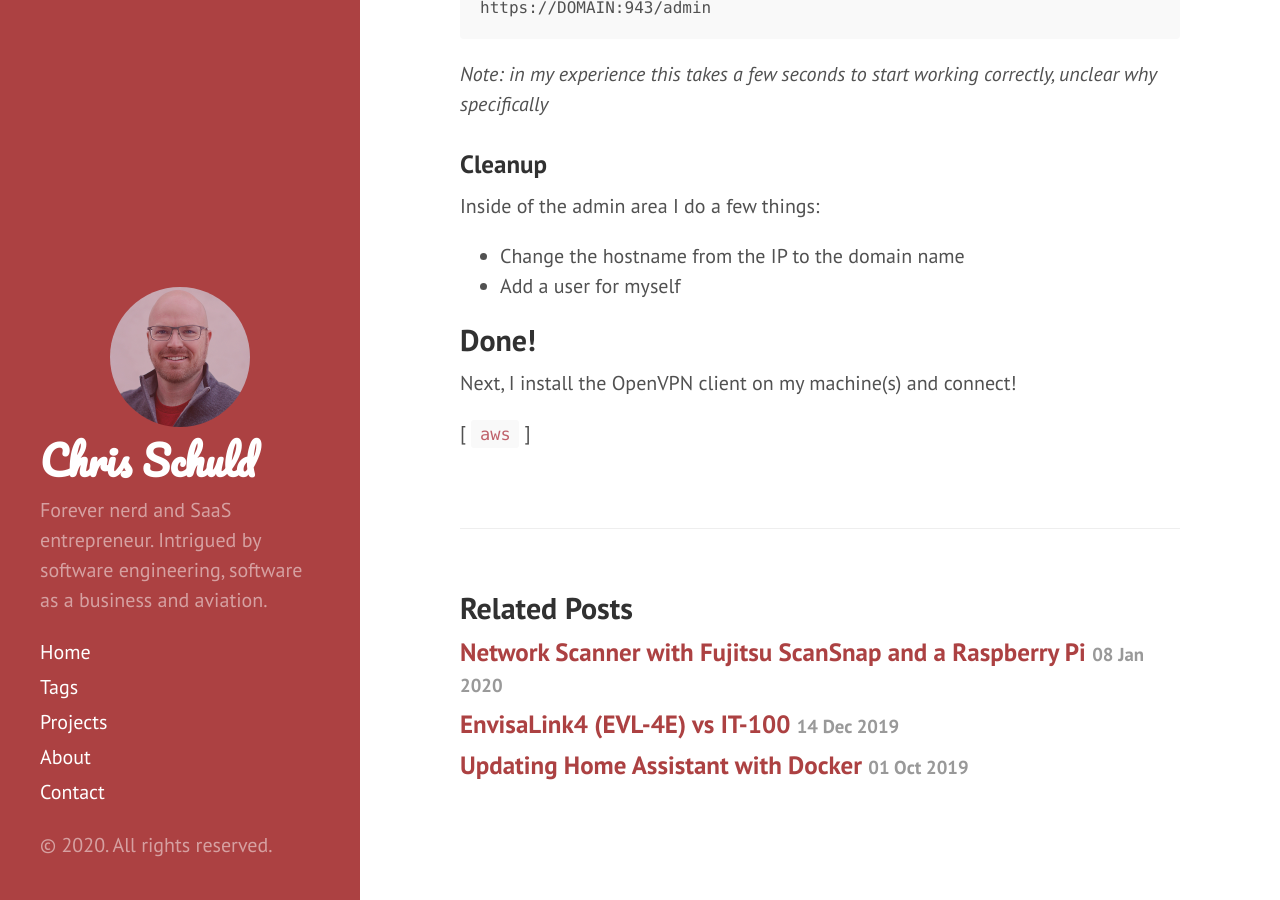
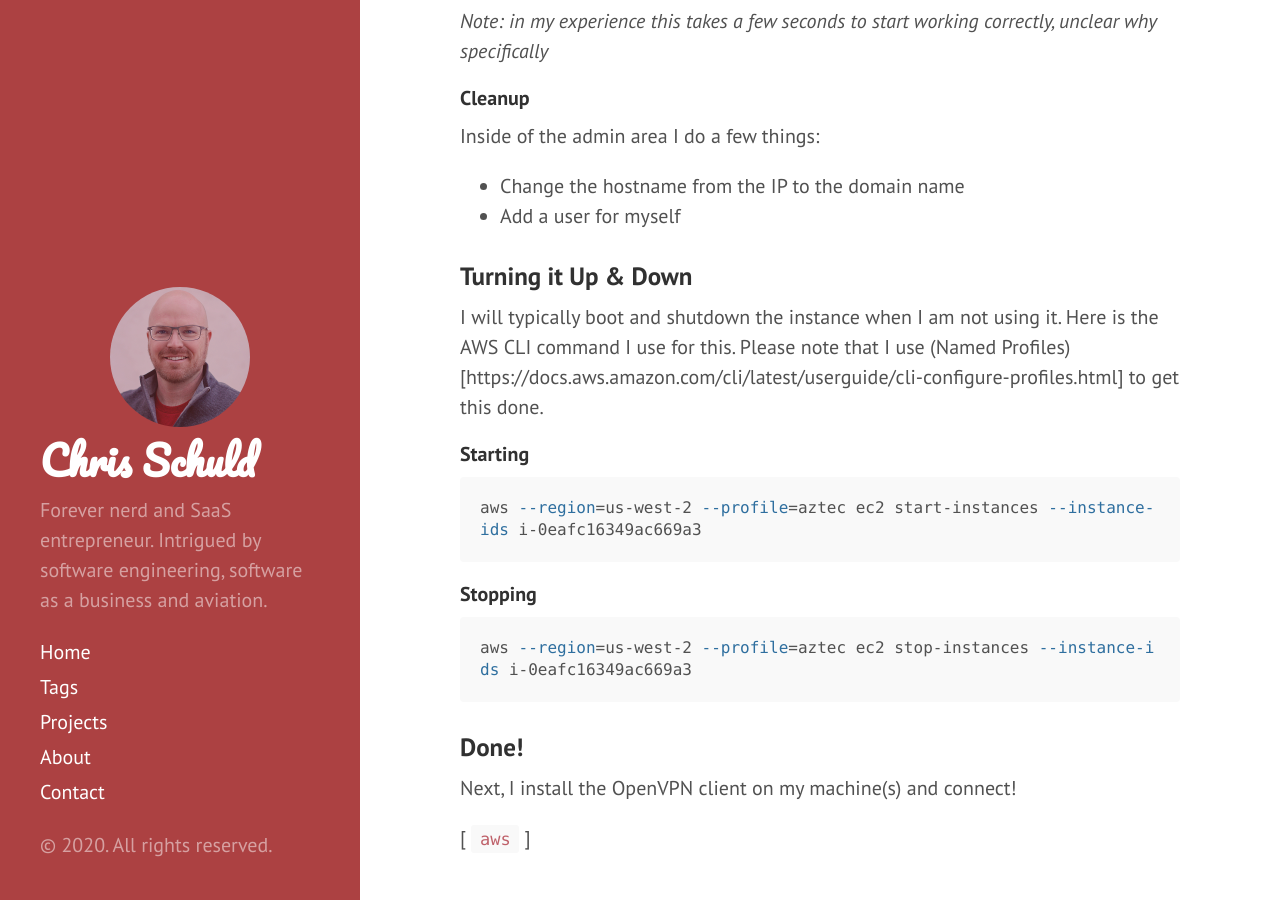
Before and after one commit to cbschuld/chrisschuld.com-legacy, a Jekyll site: the page built from _posts/2020-02-02-using-openvpn-for-aws-vpn.md, in a window 1280 px wide and 900 px high, scrolled down 2753 px. Built offline with Jekyll 4.4.1, drawn with Linux system fonts in a browser that asks for light colours; nearby versions of some CDN libraries.

Commit message:
fixes for post

````diff
--- a/_posts/2020-02-02-using-openvpn-for-aws-vpn.md
+++ b/_posts/2020-02-02-using-openvpn-for-aws-vpn.md
@@ -6,32 +6,32 @@ tags: aws
 
 I continue to find a need for a simple and inexpensive VPN solution for Amazon Web Services.  The VPN solutions AWS provides feel like extended pricing overkill for what I am typically looking for.  I also want to add SSL for the HTTPS side of the configuration via [Let's Encrypt](https://letsencrypt.org/).
 
-## Pick 2
+### Pick 2
 
 In the Good, Fast, Cheap triangle I am working towards Fast and Cheap here.
 
-## Goals
+### Goals
 
 Overall I want to connect to my AWS VPC via VPN, access resources and then disconnect.  I do not have a goal beyond that.
 
-## Process
+### Process
 
 Here is the walk through I use to stand up an OpenVPN server in an AWS account and use [Let's Encrypt](https://letsencrypt.org/) to provide the SSL certificate.
 
-### Create the Instance
+#### Create the Instance
 
 First, in my AWS account I locate OpenVPN image in the AWS marketplace:
-![aws marketplace for openvpn](/images/openvpn-marketplace.png)
+<img alt="aws marketplace for openvpn" src="/images/openvpn-marketplace.png"/>
 
 I then launch this AMI as a **t3.nano** with a public IP (*we will switch to elastic here in a bit*).  I also use their generated security group, **BUT, I add port 80** due to the Let's Encrypt challenge process.
 
-![aws marketplace for openvpn](/images/openvpn-security-group.png)
+<img alt="security group settings for openvpn" src="/images/openvpn-security-group.png"/>
 
-### Elastic IP and DNS (Route53)
+#### Elastic IP and DNS (Route53)
 
 I turn my VPN up and down with the AWS CLI when I need it.  Because of this I prefer to have the instance on an Elastic IP.  Thus, I associate an Elastic IP to the instance.  Then I add the correct DNS names via Route53.
 
-### Login and Configuration
+#### Login and Configuration
 
 After the instance is up I ssh into the system.
 
@@ -42,7 +42,7 @@ ssh -i key.pem openvpnas@$DOMAIN
 ```
 
 On the initial login you'll be presented with the welcome and you'll be walked through the init screen.
-![openvpn service agreement](/images/openvpn-agreement-terminal.png)
+<img alt="openvpn service agreement" src="/images/openvpn-agreement-terminal.png"/>
 
 Please enter 'yes' to indicate your agreement [no]: **yes**
 Will this be the primary Access Server node? **yes**
@@ -62,7 +62,7 @@ Next, set your admin password (how you will login to the web app portion of the
 sudo passwd openvpn
 ```
 
-### Let's Encrypt - SSL
+#### Let's Encrypt - SSL
 
 ```zsh
 sudo apt-get -y install software-properties-common
@@ -96,12 +96,26 @@ https://DOMAIN:943/admin
 *Note: in my experience this takes a few seconds to start working correctly, unclear why specifically*
 
 
-### Cleanup
+#### Cleanup
 
 Inside of the admin area I do a few things:
 + Change the hostname from the IP to the domain name
 + Add a user for myself
 
-## Done!
+### Turning it Up & Down
+
+I will typically boot and shutdown the instance when I am not using it.  Here is the AWS CLI command I use for this.  Please note that I use (Named Profiles)[https://docs.aws.amazon.com/cli/latest/userguide/cli-configure-profiles.html] to get this done.
+
+#### Starting
+```zsh
+aws --region=us-west-2 --profile=aztec ec2 start-instances --instance-ids i-0eafc16349ac669a3
+```
+
+#### Stopping
+```zsh
+aws --region=us-west-2 --profile=aztec ec2 stop-instances --instance-ids i-0eafc16349ac669a3
+```
+
+### Done!
 
 Next, I install the OpenVPN client on my machine(s) and connect!
````
